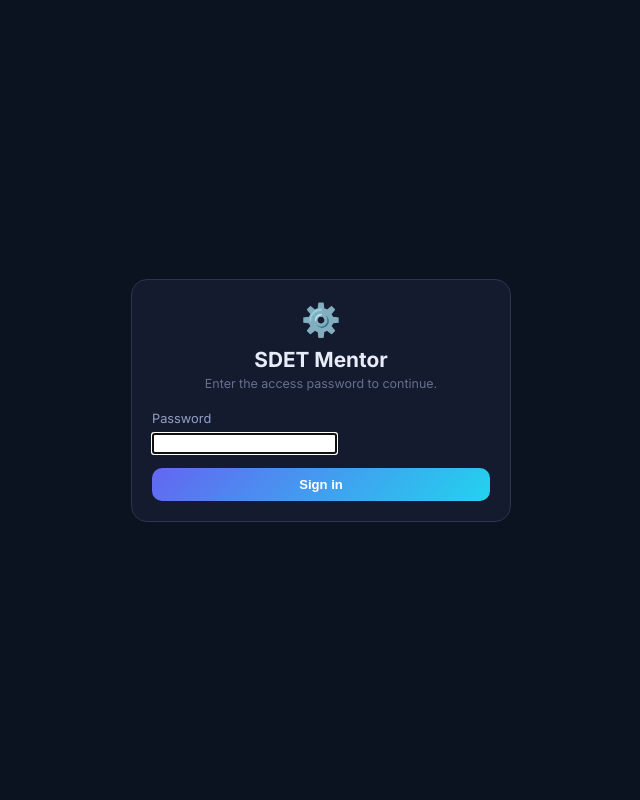
After one commit to madhukambampati/API, a Flask app: page /login in a window 1280 px wide. The commit adds this page. Shown: the whole page, without its empty margins (319-959 px from the left). Run offline with Flask 3, Linux system fonts and the light colour scheme.

Commit message:
Add password gate and Vercel deployment support
Adds an optional shared-password login (SITE_PASSWORD + SECRET_KEY
env vars) that gates the whole app behind a session cookie when set,
and stays fully disabled for local use when unset - important
because a public deployment exposes the server-side Anthropic API
key to anyone with the URL.

Also adds vercel.json for deploying via Vercel's Python runtime, and
parallelizes the Tech News GitHub fetches (was sequential, up to 8 x
6s worst case) so the request comfortably fits inside a serverless
function timeout.

Verified locally: unauthenticated requests redirect to /login, wrong
password is rejected, correct password grants a working session
across pages, logout clears it, static assets and the login page
itself stay reachable without auth, and the gate has zero effect
when SITE_PASSWORD is left unset.

Co-Authored-By: Claude Sonnet 5 <noreply@anthropic.com>
Claude-Session: https://claude.ai/code/session_01QeeErSQc1hjDbKGaepizEy

```diff
--- a/qa-mentor-agent/app.py
+++ b/qa-mentor-agent/app.py
@@ -1,17 +1,22 @@
 import json
 import os
 import re
+import secrets
 import time
 import urllib.error
 import urllib.request
+from concurrent.futures import ThreadPoolExecutor
 
 import anthropic
 from dotenv import load_dotenv
-from flask import Flask, jsonify, render_template, request
+from flask import Flask, jsonify, redirect, render_template, request, session, url_for
 
 load_dotenv()
 
 app = Flask(__name__)
+app.secret_key = os.environ.get("SECRET_KEY") or secrets.token_hex(32)
+
+SITE_PASSWORD = os.environ.get("SITE_PASSWORD")
 
 TECH_NEWS_REPOS = [
     ("Selenium", "SeleniumHQ/selenium", "🧪"),
@@ -63,13 +68,17 @@ def get_tech_news(force=False):
     if not force and is_fresh:
         return _tech_news_cache
 
-    items = []
-    for display_name, repo, icon in TECH_NEWS_REPOS:
+    def _fetch_one(entry):
+        display_name, repo, icon = entry
         try:
             release = _fetch_latest_release(repo)
         except (urllib.error.URLError, urllib.error.HTTPError, TimeoutError, ValueError):
-            continue
-        items.append({"name": display_name, "icon": icon, "repo": repo, **release})
+            return None
+        return {"name": display_name, "icon": icon, "repo": repo, **release}
+
+    with ThreadPoolExecutor(max_workers=len(TECH_NEWS_REPOS)) as pool:
+        results = pool.map(_fetch_one, TECH_NEWS_REPOS)
+    items = [item for item in results if item]
 
     if items:
         items.sort(key=lambda item: item.get("published_at") or "", reverse=True)
@@ -103,6 +112,39 @@ concept, but don't force it.
 long essays.
 - Be encouraging and patient — this is a learning tool, not an exam.
 """
+
+
+@app.before_request
+def require_login():
+    if not SITE_PASSWORD:
+        return None
+    if request.path.startswith("/static/") or request.path == "/login":
+        return None
+    if not session.get("authenticated"):
+        return redirect(url_for("login"))
+    return None
+
+
+@app.route("/login", methods=["GET", "POST"])
+def login():
+    error = None
+    if request.method == "POST":
+        if request.form.get("password") == SITE_PASSWORD:
+            session["authenticated"] = True
+            return redirect(url_for("home"))
+        error = "Incorrect password."
+    return render_template("login.html", error=error)
+
+
+@app.route("/logout")
+def logout():
+    session.pop("authenticated", None)
+    return redirect(url_for("login"))
+
+
+@app.context_processor
+def inject_auth_flags():
+    return {"login_enabled": bool(SITE_PASSWORD)}
 
 
 @app.route("/")
--- /dev/null
+++ b/qa-mentor-agent/templates/login.html
@@ -0,0 +1,36 @@
+<!DOCTYPE html>
+<html lang="en">
+<head>
+  <meta charset="UTF-8" />
+  <meta name="viewport" content="width=device-width, initial-scale=1.0" />
+  <title>SDET Mentor — Sign in</title>
+  <link rel="preconnect" href="https://fonts.googleapis.com" />
+  <link rel="preconnect" href="https://fonts.gstatic.com" crossorigin />
+  <link
+    href="https://fonts.googleapis.com/css2?family=Inter:wght@400;500;600;700;800&display=swap"
+    rel="stylesheet"
+  />
+  <link rel="stylesheet" href="{{ url_for('static', filename='style.css') }}" />
+</head>
+<body>
+  <div style="min-height: 100vh; display: flex; align-items: center; justify-content: center; padding: 20px;">
+    <div class="settings-panel" style="max-width: 380px; width: 100%;">
+      <div style="text-align: center; margin-bottom: 20px;">
+        <span style="font-size: 2rem;">⚙️</span>
+        <h1 style="margin: 8px 0 0; font-size: 1.3rem;">SDET Mentor</h1>
+        <p class="settings-note" style="margin-top: 4px;">Enter the access password to continue.</p>
+      </div>
+      <form method="POST">
+        <div class="field-group">
+          <label for="password">Password</label>
+          <input type="password" id="password" name="password" autofocus required />
+        </div>
+        {% if error %}
+          <p class="settings-note" style="color: var(--danger); margin-bottom: 10px;">{{ error }}</p>
+        {% endif %}
+        <button type="submit" class="tool-btn" style="width: 100%;">Sign in</button>
+      </form>
+    </div>
+  </div>
+</body>
+</html>
```
Also changed, not shown: qa-mentor-agent/templates/settings.html (+8 -0 lines), qa-mentor-agent/README.md, qa-mentor-agent/vercel.json (added), 1 other file.
